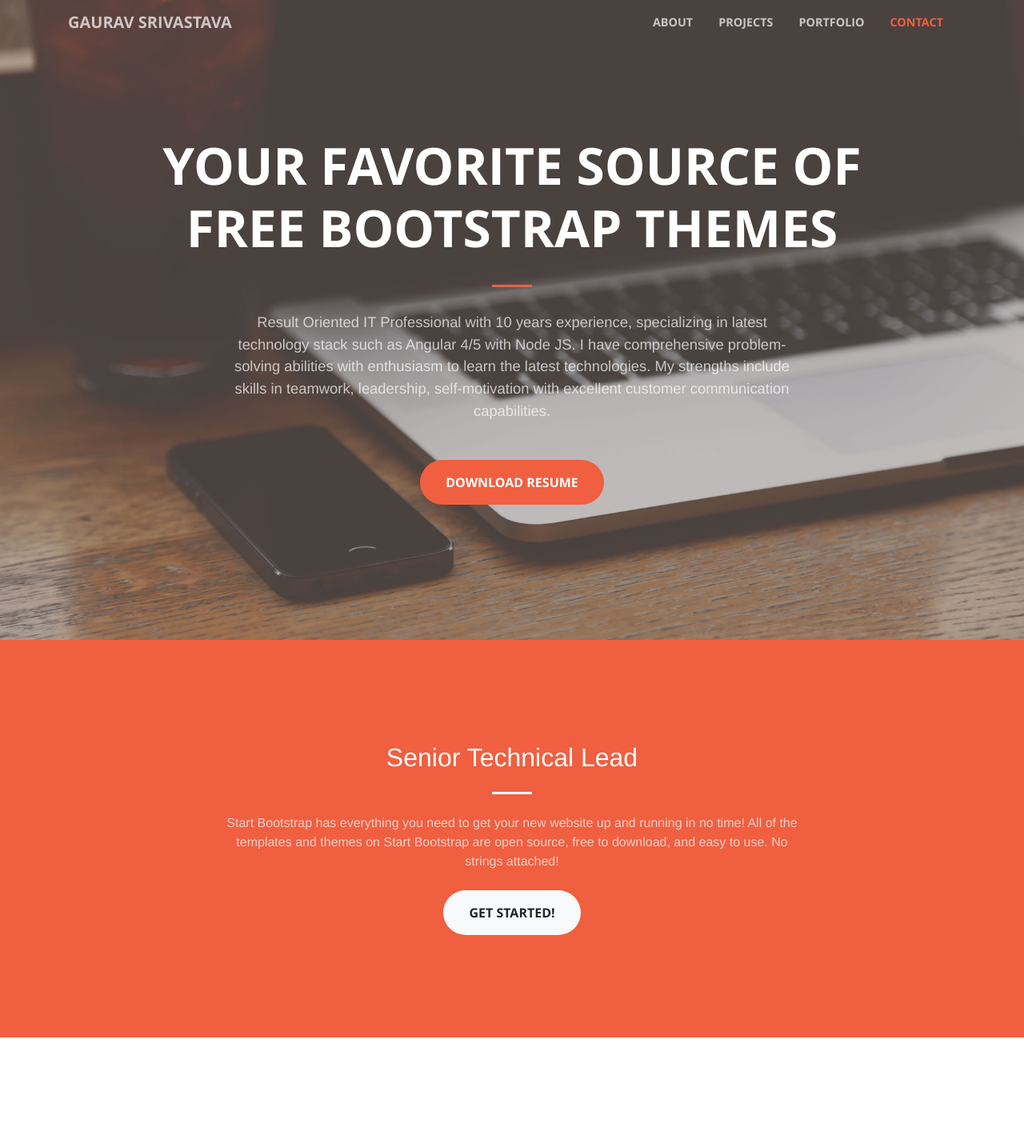
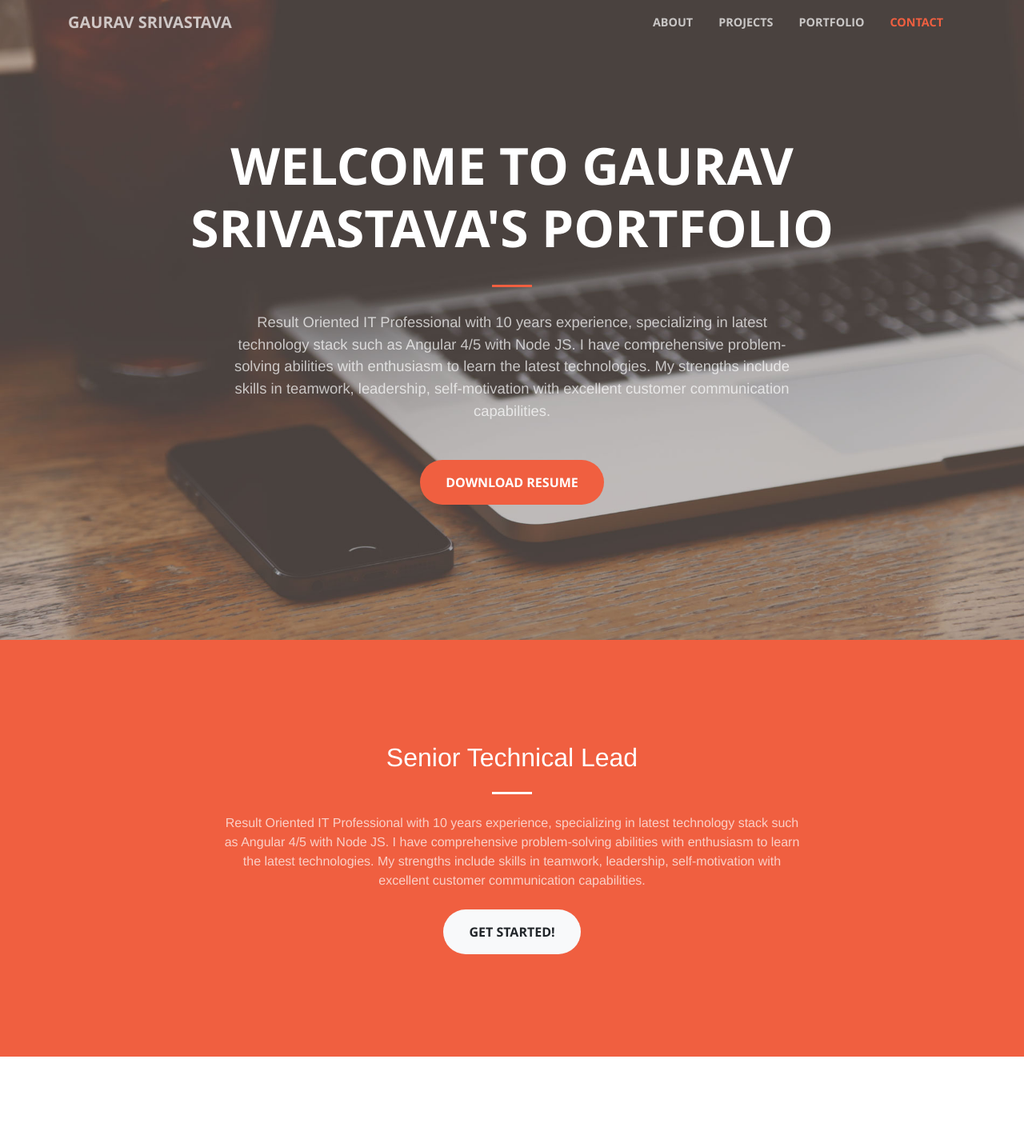
Before and after one commit to gauravjss/gaurav-srivastava, an Angular app: page / in a window 1280 px wide. Shown: the top 1429 px of the page at 80% size. Built offline with nearby package versions, Linux system fonts and the light colour scheme; a web font is replaced by a local one.

Commit message:
Deploy to Heroku

```diff
--- a/src/app/app.component.html
+++ b/src/app/app.component.html
@@ -29,7 +29,7 @@
     <div class="row">
       <div class="col-lg-10 mx-auto">
         <h1 class="text-uppercase">
-          <strong>Your Favorite Source of Free Bootstrap Themes</strong>
+          <strong>Welcome to Gaurav Srivastava's Portfolio</strong>
         </h1>
         <hr>
       </div>
@@ -38,7 +38,7 @@
           Result Oriented IT Professional with 10 years experience, specializing in latest technology stack such as Angular 4/5 with Node JS.
           I have comprehensive problem-solving abilities with enthusiasm to learn the latest technologies.
           My strengths include skills in teamwork, leadership, self-motivation with excellent customer communication capabilities.</p>
-        <a class="btn btn-primary btn-xl js-scroll-trigger" (click)="downloadResume()">Download Resume</a>
+        <a class="btn btn-primary btn-xl js-scroll-trigger" href="../app/Resume.pdf" download>Download Resume</a>
       </div>
     </div>
   </div>
@@ -50,7 +50,10 @@
       <div class="col-lg-8 mx-auto text-center">
         <h2 class="section-heading text-white">Senior Technical Lead</h2>
         <hr class="light my-4">
-        <p class="text-faded mb-4">Start Bootstrap has everything you need to get your new website up and running in no time! All of the templates and themes on Start Bootstrap are open source, free to download, and easy to use. No strings attached!</p>
+        <p class="text-faded mb-4">
+          Result Oriented IT Professional with 10 years experience, specializing in latest technology stack such as Angular 4/5 with Node JS.
+          I have comprehensive problem-solving abilities with enthusiasm to learn the latest technologies.
+          My strengths include skills in teamwork, leadership, self-motivation with excellent customer communication capabilities.</p>
         <a class="btn btn-light btn-xl js-scroll-trigger" href="#services">Get Started!</a>
       </div>
     </div>
@@ -60,7 +63,7 @@
 <section id="services">
   <div class="container">
       <div class="col-lg-12 text-center">
-        <h2 class="section-heading">At Your Service</h2>
+        <h2 class="section-heading">Skill Set</h2>
         <hr class="my-4">
       </div>
       <div class="container">
--- a/src/index.html
+++ b/src/index.html
@@ -13,7 +13,4 @@
   <app-root></app-root>
 </body>
 
-<!-- Custom scripts for this template -->
-<script src="./assets/js/creative.min.js"></script>
-
 </html>
```
Also changed, not shown: 1 other file (tests, documents, lock files or other folders).
